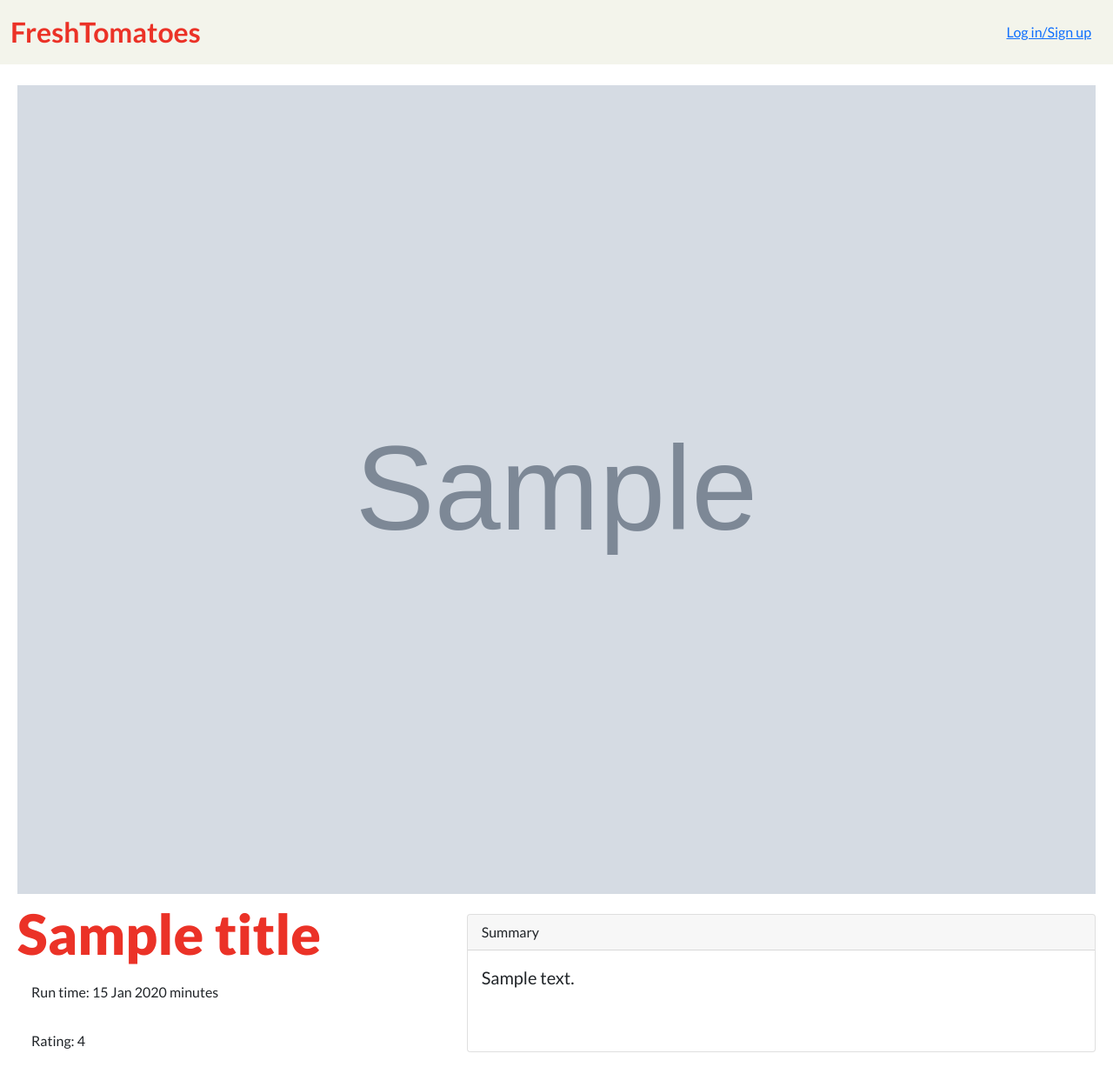
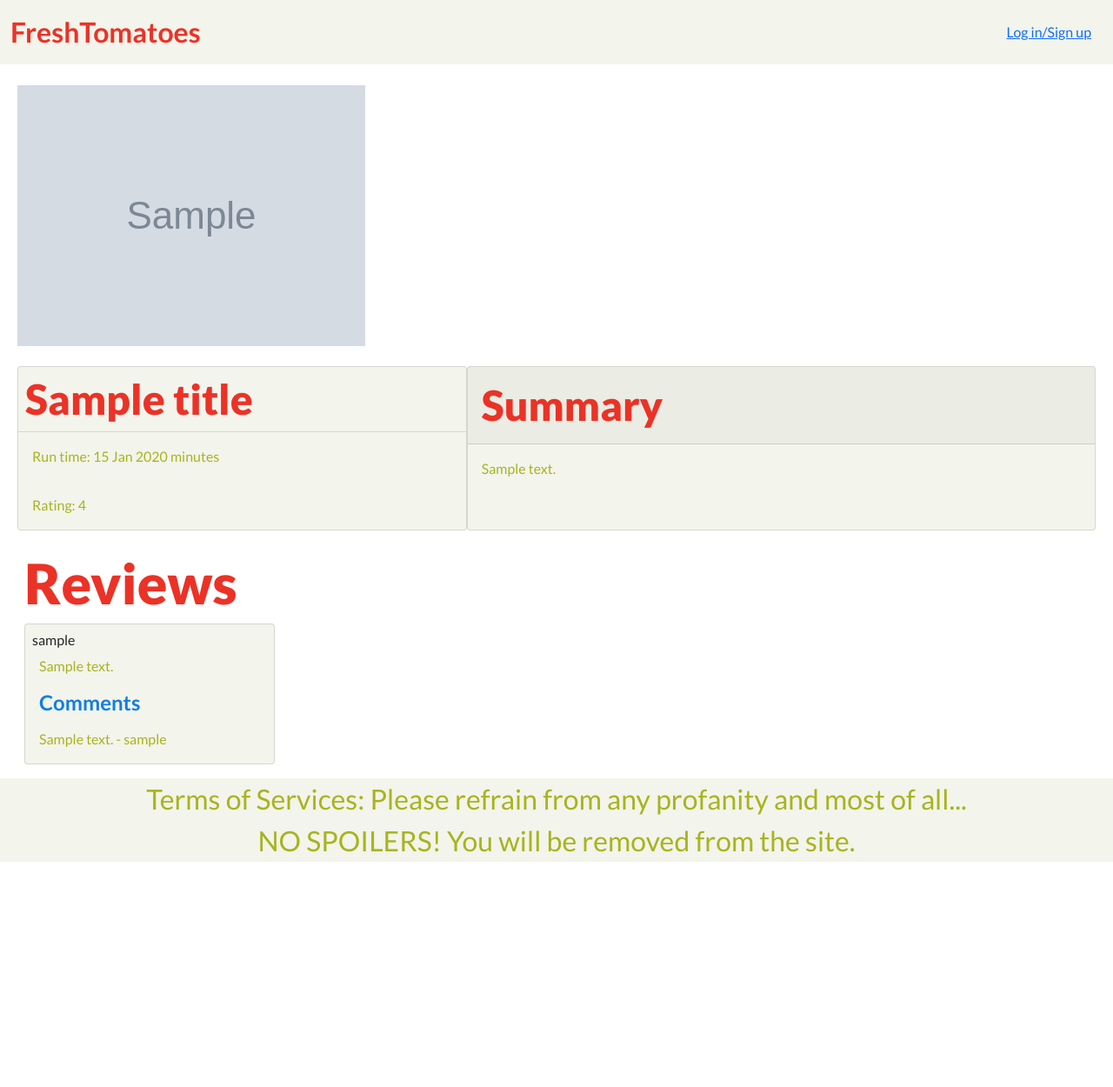
Before and after one commit to xWhoKnowz/movie-club, a Node project: template views/movie.handlebars in a window 1280 px wide. Shown: the top 1250 px of the page at 87% size. After the commit the page ends 991 px from the top, so only its background shows below. Run offline with Node 20 templates, Linux system fonts and the light colour scheme; the template is opened without the code that fills it: most values are stand-ins (such as "Sample title", 1, 10 or a date in 2020); some libraries are stand-ins or nearby versions.

Commit message:
finished movie handlebars styling

```diff
--- a/public/css/style.css
+++ b/public/css/style.css
@@ -8,6 +8,11 @@
   font-size: 2em;
   font-weight: 700;
   color: #EB3227;
+}
+/* movie poster styles */
+.movie-poster {
+  width: fit-content;
+  height: fit-content;
 }
 
 /* footer styles */
@@ -70,9 +75,9 @@ body {
   background-color: #f3f4eb;
 }
 
-.movie-title h5 {
+.movie-title {
   font-family: "Lato", sans-serif;
-  font-size: 1em;
+  font-size: 2em;
   font-weight: 600;
   color: #0F7EE7;
 }
@@ -97,9 +102,83 @@ body {
   font-family: "Lato", sans-serif;
 }
 
-.movie-title {
+.movie-card {
+  background-color: #f3f4eb;
+}
+
+.movie-title-header {
   font-family: "Lato", sans-serif;
-  font-size: 4em;
+  font-size: 3em;
   font-weight: 800;
   color: #EB3227;
 }
+
+.movie-run-time {
+  font-family: "Lato", sans-serif;
+  font-size: 1em;
+  font-weight: 400;
+  color: #A7B41E;
+}
+
+.movie-rating {
+  font-family: "Lato", sans-serif;
+  font-size: 1em;
+  font-weight: 400;
+  color: #A7B41E;
+}
+
+.summary-card{
+  background-color: #f3f4eb;
+}
+
+.summary {
+  font-family: "Lato", sans-serif;
+  font-size: 3em;
+  font-weight: 800;
+  color: #EB3227;
+}
+
+.summary-paragraph {
+  font-family: "Lato", sans-serif;
+  font-size: 1em;
+  font-weight: 400;
+  color: #A7B41E;
+}
+
+.review-card {
+  background-color: #f3f4eb;
+}
+
+.review-body {
+  font-family: "Lato", sans-serif;
+  font-size: 1em;
+  font-weight: 400;
+  color: #A7B41E;
+}
+
+.movie-page-poster {
+  width: fit-content;
+  height: fit-content;
+}
+
+/* .director-card {
+  background-color: #f3f4eb;
+}
+
+.actor-card {
+  background-color: #f3f4eb;
+}
+
+.director-title {
+  font-family: "Lato", sans-serif;
+  font-size: 1.5em;
+  font-weight: 600;
+  color: #0F7EE7;
+}
+
+.actor-title {
+  font-family: "Lato", sans-serif;
+  font-size: 1.5em;
+  font-weight: 600;
+  color: #0F7EE7;
+} */
--- a/views/layouts/main.handlebars
+++ b/views/layouts/main.handlebars
@@ -8,8 +8,8 @@
   <link href="https://fonts.googleapis.com/css2?family=Lato:ital,wght@0,100;0,300;0,400;0,700;0,900;1,100;1,300;1,400;1,700;1,900&display=swap" rel="stylesheet">
   <title>Fresh Tomatoes</title>
   <link rel="stylesheet" href="https://cdn.jsdelivr.net/npm/bootstrap@5.1.3/dist/css/bootstrap.min.css" />
-  <link href="https://cdnjs.cloudflare.com/ajax/libs/flowbite/2.2.1/flowbite.min.css" rel="stylesheet" />
-  <link rel="stylesheet" href="css/style.css" />
+  <link href="https://cdnjs.cloudflare.com/ajax/libs/flowbite/2.2.1/flowbite.min.css" rel="stylesheet"/>
+  <link rel="stylesheet" href="/css/style.css" />
 </head>
 
 <body>
--- a/views/movie.handlebars
+++ b/views/movie.handlebars
@@ -1,11 +1,11 @@
 <!-- Movie Header section --->
 {{ log this }}
 <div class="movie-container row mt-4 m-2">
-    <img src="{{ poster }}" alt="{{ summary }}">
+    <img class="movie-page-poster align-items-center" src="{{ poster }}" alt="{{ summary }}">
     <div class="d-flex flex-wrap mt-2">
-        <div class="movie-card col-lg-5 col-sm-12">
-            <div class="movie-header">
-                <h2 class="movie-title">{{title}}</h2>
+        <div class="card movie-card col-lg-5 col-sm-12">
+            <div class="movie-header m-2">
+                <h2 class="movie-title-header">{{title}}</h2>
             </div>
             <ul class="list-group list-group-flush">
                 <li class="movie-run-time m-3">Run time: {{ run_time }} minutes</li>
@@ -15,84 +15,84 @@
             </ul>
         </div>
 
-        <div class="card col-lg-7 col-sm-12">
-            <div class="card-header">
+        <div class="card col-lg-7 col-sm-12 summary-card">
+            <div class="card-header summary">
                 Summary
             </div>
             <div class="card-body">
-                <blockquote class="blockquote mb-0">
+                <blockquote class="summary-paragraph blockquote mb-0">
                     <p>{{ summary }}</p>
                 </blockquote>
             </div>
         </div>
 
         <!-- Director/ Cast section --->
-        <div class="card-deck col-lg-3 col-md-4 col-sm-12 mt-4">
-            <div class="card d-flex flex-wrap">
+        {{!-- <div class="card-deck col-lg-3 col-md-4 col-sm-12 mt-4">
+            <div class="director-card card d-flex flex-wrap">
                 <img class="card-img-top" src="..." alt="Director">
                 <div class="card-body">
                     <h5 class="cast-name">{{ name }}</h5>
-                    <h5 class="cast-title">Director</h5>
+                    <h5 class="cast-title director-title">Director</h5>
                     <p class="card-text">{{ director }}</p>
                 </div>
             </div>
         </div>
 
         <div class="card-deck col-lg-3 col-md-4 col-sm-12 mt-4">
-            <div class="card d-flex flex-wrap m-2">
+            <div class="actor-card card d-flex flex-wrap m-2">
                 <img class="card-img-top" src="..." alt="Director">
                 <div class="card-body">
                     <h5 class="cast-name">{{ name }}</h5>
-                    <h5 class="cast-title">Actor</h5>
+                    <h5 class="cast-title actor-title">Actor</h5>
                     <p class="card-text">{{ actor }}</p>
                 </div>
             </div>
         </div>
         <div class="card-deck col-lg-3 col-md-4 col-sm-12 mt-4">
-            <div class="card d-flex flex-wrap m-2">
+            <div class="actor-card card d-flex flex-wrap m-2">
                 <img class="card-img-top" src="..." alt="Director">
                 <div class="card-body">
                     <h5 class="cast-name">{{ name }}</h5>
-                    <h5 class="cast-title">Actor</h5>
+                    <h5 class="cast-title actor-title">Actor</h5>
                     <p class="card-text">{{ actor }}</p>
                 </div>
             </div>
         </div>
 
         <div class="card-deck col-lg-3 col-md-4 col-sm-12 mt-4">
-            <div class="card d-flex flex-wrap m-2">
+            <div class="actor-card card d-flex flex-wrap m-2">
                 <img class="card-img-top" src="..." alt="Director">
                 <div class="card-body">
                     <h5 class="cast-name">{{ name }}</h5>
-                    <h5 class="cast-title">Actor</h5>
+                    <h5 class="cast-title actor-title">Actor</h5>
                     <p class="card-text">{{ actor }}</p>
                 </div>
             </div>
         </div>
 
-        <div class="card-deck col-lg-3 col-md-4 col-sm-12 mt-4">
-            <div class="card d-flex flex-wrap m-2">
+        <div class=" card-deck col-lg-3 col-md-4 col-sm-12 mt-4">
+            <div class="actor-card card d-flex flex-wrap m-2">
                 <img class="card-img-top" src="..." alt="Director">
                 <div class="card-body">
                     <h5 class="cast-name">{{ name }}</h5>
-                    <h5 class="cast-title">Actor</h5>
+                    <h5 class="cast-title actor-title">Actor</h5>
                     <p class="card-text">{{ actor }}</p>
                 </div>
             </div>
-        </div>
+        </div> --}}
     </div>
 
     <div>
         <!-- Reviews Section -->
         <h3 class="review-title m-2">Reviews</h3>
         {{#each reviews as |review|}}
-        <div class="card m-2 p-2" style="width: 18rem;">
+        <div class="card review-card m-2 p-2" style="width: 18rem;">
             <div class="review">
                 <h5 class="user-name"> {{ username }}</h5>
-                <p class="review-body"> {{ review.body }}</p>
+                <p class="review-body m-2"> {{ review.body }}</p>
             </div>
-            <h4 class="comments">Comments</h4>
-            <ul class="list-comment list-comment-flush">
+            <h4 class="comments m-2">Comments</h4>
+            <ul class="list-comment list-comment-flush m-2">
                 {{#each review.comments as |comment|}}
                 <li class="comment">{{ comment.body }} - {{comment.user.username}}</li>
                 {{/each}}
--- a/views/user.handlebars
+++ b/views/user.handlebars
@@ -1,8 +1,8 @@
 <!-- Splash Section -->
 {{ log this }}
-<div class = "d-flex flex-column splash-container">
-    <h1 class = "welcome text-center p-4">Welcome {{ username }}!</h1>
-    <img class = "d-inline-flex m-3" src = "{{ movies.[0].poster }}" alt = "{{ movie.summary }}">
+<div class = "d-flex flex-column splash-container align-items-center">
+    <h1 class = "welcome p-4">Welcome {{ username }}!</h1>
+    <img class = "movie-poster d-inline-flex m-3" src = "{{ movies.[0].poster }}" alt = "{{ movie.summary }}">
 </div>
 
 <!-- Reviews Section -->
```
